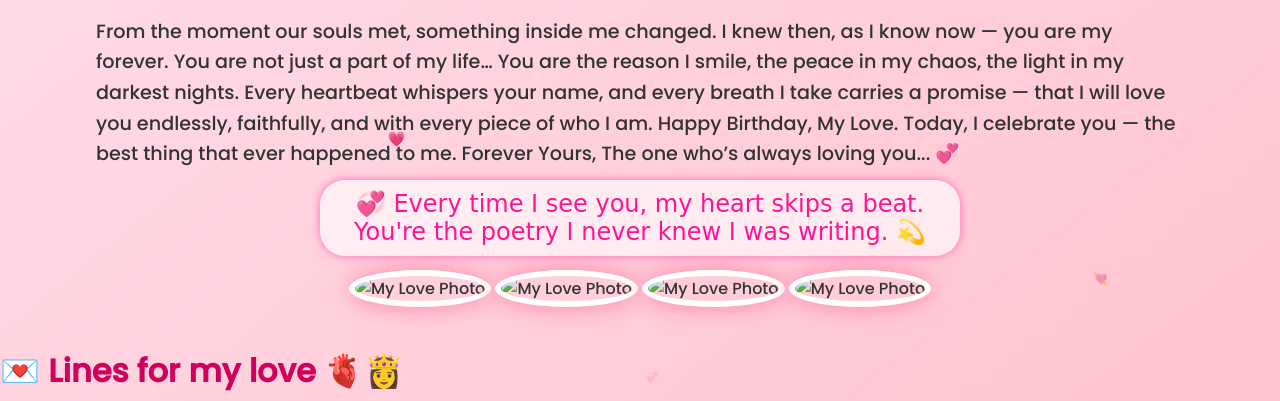
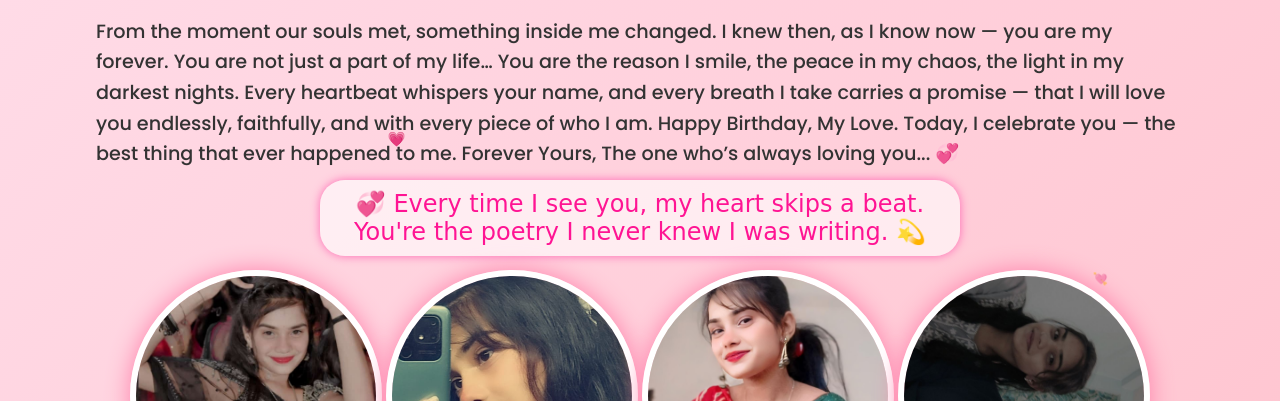
Before and after one commit to piyushsatnami-851/Birthday, a plain HTML site: page birthday2.html in a window 1280 px wide. Shown: the part 399-800 px from the top of the page. Drawn offline with Linux system fonts and the light colour scheme; the site is published under a folder, as on GitHub Pages, so addresses that start at the root find nothing.

Commit message:
Update birthday2.html

```diff
--- a/birthday2.html
+++ b/birthday2.html
@@ -223,10 +223,10 @@
     <div class="romantic-overlay-text">
       💞 Every time I see you, my heart skips a beat. You're the poetry I never knew I was writing. 💫
     </div>
-    <img src="/photos/p2.jpg" alt="My Love Photo" />
-    <img src="/photos/p1.jpg" alt="My Love Photo" />
-    <img src="/photos/pp.jpg" alt="My Love Photo" />
-    <img src="/photos/me.jpg" alt="My Love Photo" />
+    <img src="./photos/p2.jpg" alt="My Love Photo" />
+    <img src="./photos/p1.jpg" alt="My Love Photo" />
+    <img src="./photos/pp.jpg" alt="My Love Photo" />
+    <img src="./photos/me.jpg" alt="My Love Photo" />
   </div>
 
   <h2>💌 Lines for my love 🫀👸</h2>
```
